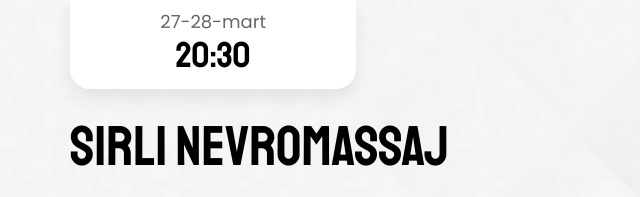
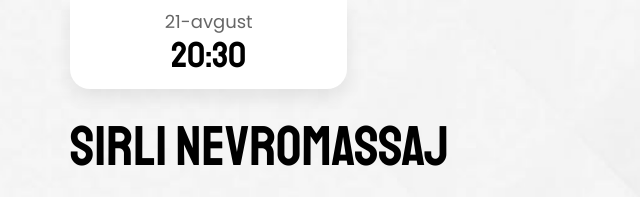
Before and after one commit to sultonbayevogabek/vebinar-dynamics-market-uz, a website: page index.html in a window 1280 px wide. Shown: the top 197 px of the page, 4-644 px from the left. Drawn offline with Linux system fonts and the light colour scheme.

Commit message:
initial commit

```diff
--- a/index.html
+++ b/index.html
@@ -18,7 +18,7 @@
     <div class="hidden 1100px:flex gap-[8px] 800px:gap-[16px] 1200px:gap-[20px] leading-[1.3]">
       <div
         class="flex flex-col grow py-3 800px:py-[9.5px] text-center rounded-b-[16px] 800px:rounded-b-[20px] 1200:rounded-b-[28px] shadow bg-[rgb(255,255,255)]">
-        <div class="text-[12px] 800px:text-[14px] 1200px:text-[18px] text-[#00000099]">27-28-mart</div>
+        <div class="text-[12px] 800px:text-[14px] 1200px:text-[18px] text-[#00000099]">21-avgust</div>
         <div class="text-[20px] 800px:text-[28px] 1200px:text-[36px] font-staatliches">20:30</div>
       </div>
       <div
@@ -42,7 +42,7 @@
           </defs>
         </svg>
 
-        <div class="text-[16px] 800px:text-[18px] text-[#00000099]">27-28-mart</div>
+        <div class="text-[16px] 800px:text-[18px] text-[#00000099]">21-avgust</div>
       </div>
 
       <div class="text-[24px] 800px:text-[28px] font-staatliches">20:30</div>
```
Also changed, not shown: a/index.html (+2 -2 lines), b/index.html (+2 -2 lines), c/index.html (+2 -2 lines), telegram.html (+4 -4 lines).
